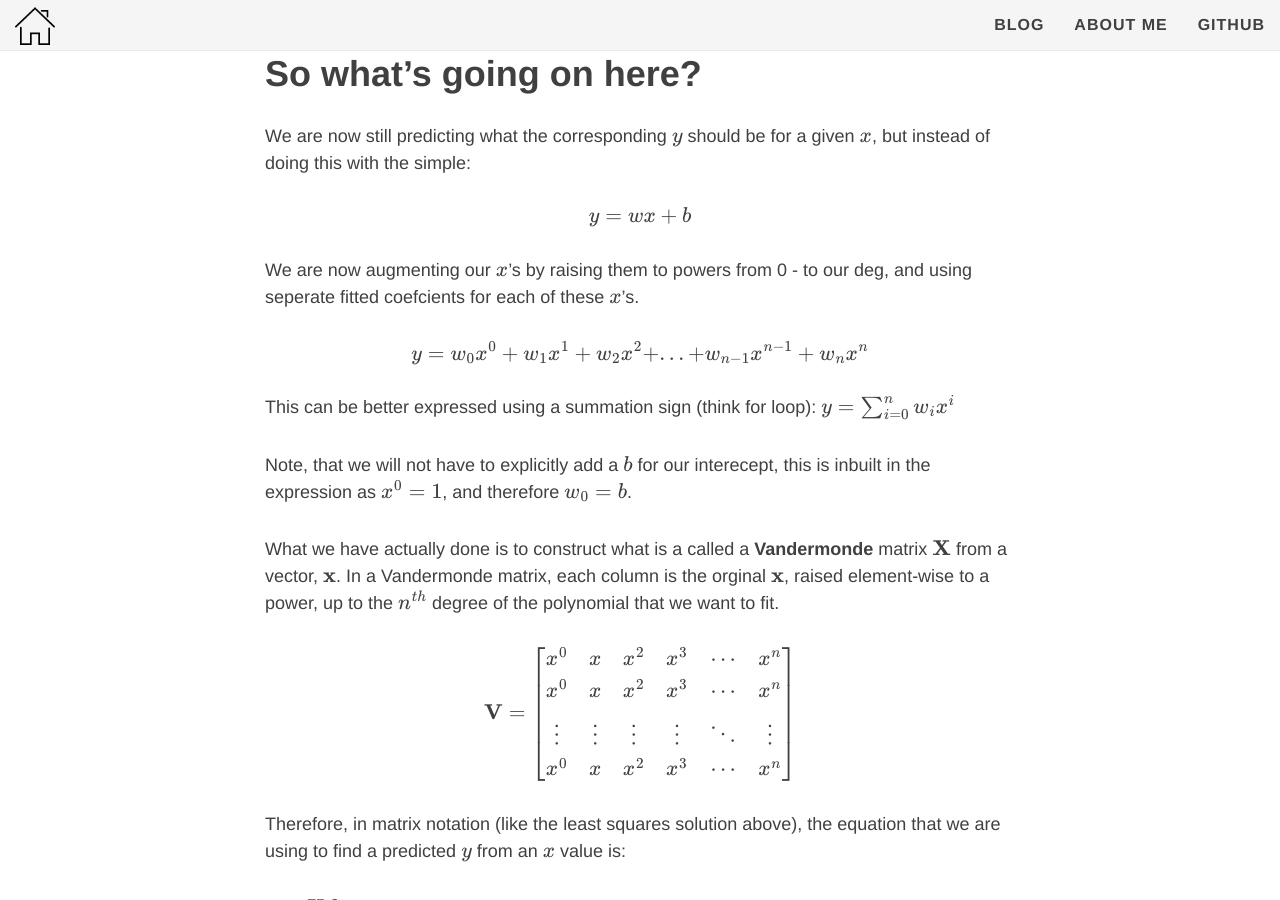
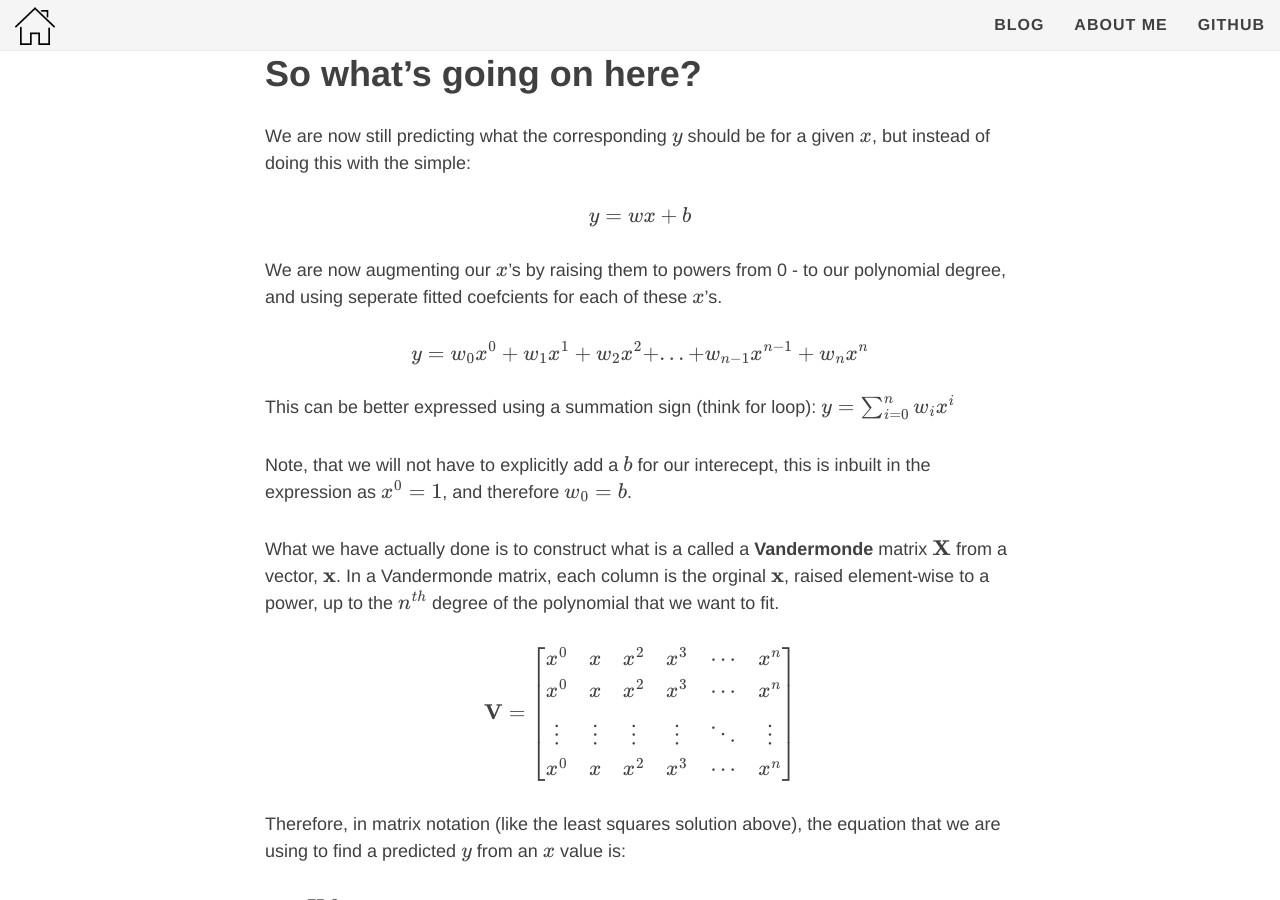
Before and after one commit to jcornford/jcornford.github.io, a Jekyll site: the page built from _posts/2017-01-02-testing.md, in a window 1280 px wide and 900 px high, scrolled down 4564 px. Built offline with Jekyll 4.4.1, drawn with Linux system fonts in a browser that asks for light colours; nearby versions of some CDN libraries; formulas are drawn with MathJax 3.

Commit message:
update blog

```diff
--- a/_posts/2017-01-02-testing.md
+++ b/_posts/2017-01-02-testing.md
@@ -122,7 +122,7 @@ We are now still predicting what the corresponding $y$ should be for a given $x$
 
 $$y = wx + b $$
 
-We are now augmenting our $x$'s by raising them to powers from 0 - to our deg, and using seperate fitted coefcients for each of these $x$'s.
+We are now augmenting our $x$'s by raising them to powers from 0 - to our polynomial degree, and using seperate fitted coefcients for each of these $x$'s.
 
 $$ y = w_0x^0 + w_1x^1 + w_2x^2 + ... + w_{n-1}x^{n-1}+ w_{n}x^{n}$$
 
```
